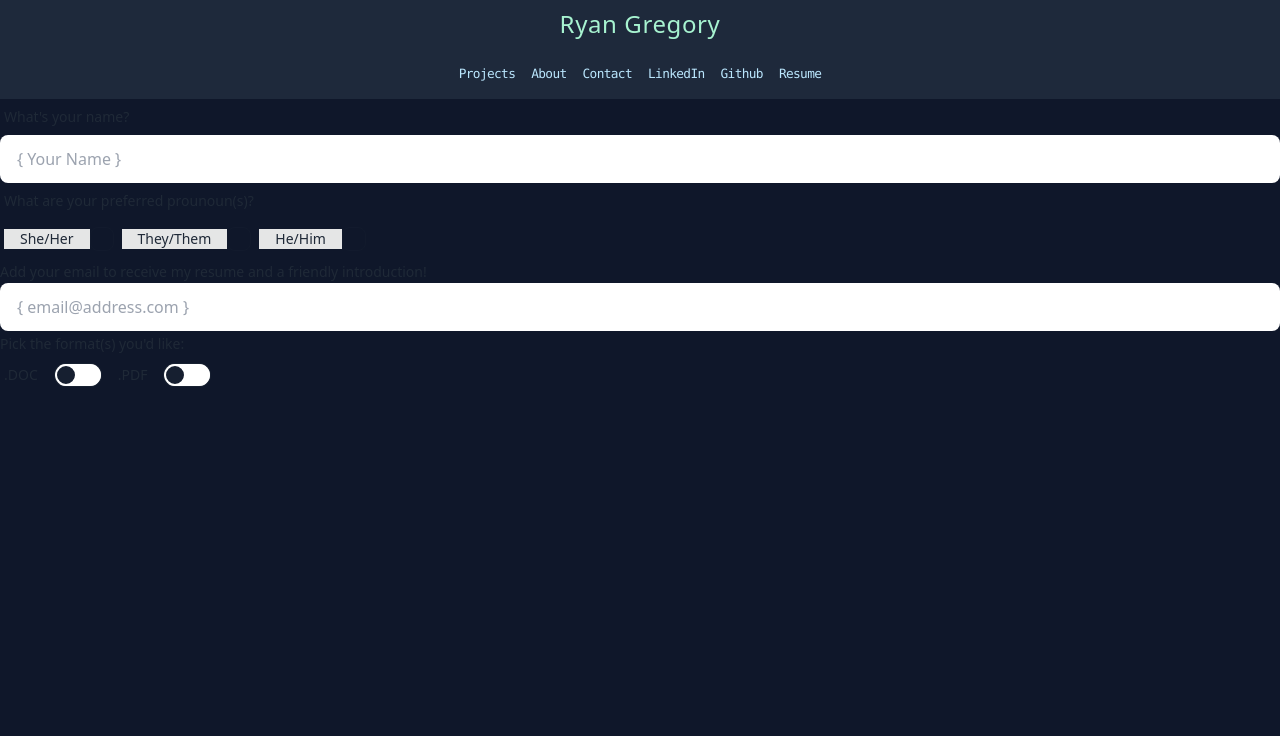
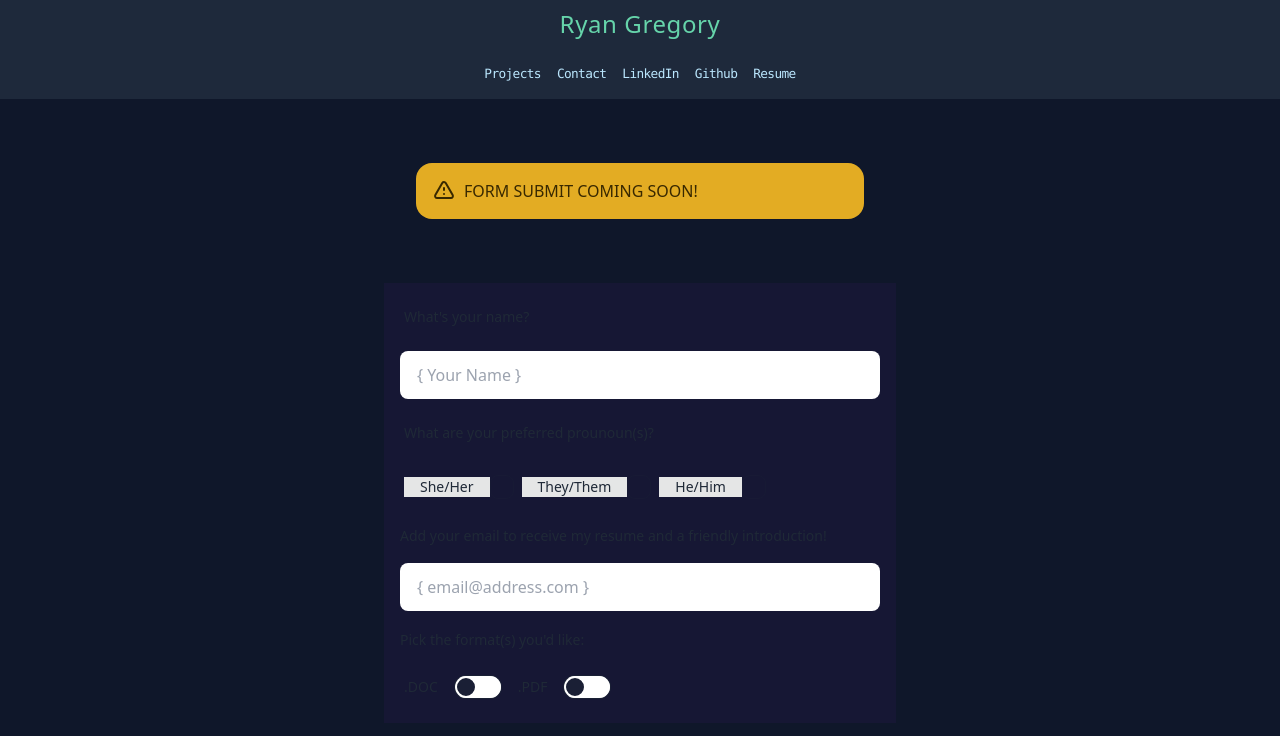
Before and after one commit to middleFiddle/portfolio, a Next.js app: page /contact in a window 1280 px wide. Shown: the top 736 px of the page. Built offline with nearby package versions, Linux system fonts and the light colour scheme.

Commit message:
migrated relevant anchor tags to next <Link>, used daisy to rebuild ugly project card, placeholder for form entry

```diff
--- a/components/CallToAction.js
+++ b/components/CallToAction.js
@@ -1,12 +1,14 @@
 import React from "react"
+import Link from "next/link"
 
 const CallToAction = () => {
   return (
     <button
-      className="max-w-md mx-auto transition-all duration-1000 easy-in-out hover:cursor-pointer border hover:bg-indigo-400 hover:bg-opacity-40 hover:border-slate-400 rounded-md border-slate-500 group flex flex-col justify-center items-center text-center p-1 h-40 bg-opacity-25 bg-indigo-400 "
+      className="max-w-md mx-auto transition-all duration-1000 easy-in-out hover:cursor-pointer border hover:bg-indigo-400 hover:bg-opacity-40 hover:border-slate-400 rounded-md border-slate-500 group flex flex-col justify-center items-center text-center p-1 bg-opacity-10 bg-indigo-400 "
       id="contact-button"
     >
-      <a href="#contact">
+      <Link href="/contact">
+        <a>
           <h6 className="transition-all duration-1000 easy-in-out text-emerald-200 text-lg italic font-serif tracking-tightest group-hover:text-emerald-300 leading-snug ">
             If you are seeking to hire someone with a collaborative mindset,
             strong web development fundamentals, who is driven by genuine
@@ -16,6 +18,7 @@ const CallToAction = () => {
             Recruit me!
           </h2>
         </a>
+      </Link>
     </button>
   )
 }
--- a/components/ContactForm.js
+++ b/components/ContactForm.js
@@ -4,13 +4,16 @@ import React from "react"
 
 const ContactForm = () => {
   return (
-    <form className="form-control">
+    <div className="container mx-auto min-w-lg max-w-lg mt-16 p-4 bg-purple-900 bg-opacity-10">
+      <form className="form-control flex-col space-y-4">
         <label className="label">
           <span className="label-text">What{`\u0027`}s your name?</span>
         </label>
         <input type="text" className="input" placeholder="{ Your Name }" />
         <label className="label">
-        <span className="label-text">What are your preferred prounoun(s)?</span>
+          <span className="label-text">
+            What are your preferred prounoun(s)?
+          </span>
         </label>
         <div className="input-group">
           <label className="label cursor-pointer">
@@ -53,6 +56,7 @@ const ContactForm = () => {
           </label>
         </div>
       </form>
+    </div>
   )
 }
 
--- a/components/Navbar.js
+++ b/components/Navbar.js
@@ -5,18 +5,18 @@ const Navbar = () => {
     <section id="navbar" className="bg-slate-800 text-sky-200">
       <ul className="flex flex-wrap list-none justify-center items-center  gap-4 font-mono tracking-tighter">
         <li className="basis-[100%] text-center">
-          <h1 className="text-emerald-200 hover:text-rose-300 text-2xl font-sans p-0 font-thin tracking-wide">
+          <h1 className="text-emerald-300 hover:text-rose-300 text-2xl font-sans p-0 font-thin tracking-wide text-opacity-90">
             <Link href="/">Ryan Gregory</Link>
           </h1>
         </li>
         <li>
-          <a href="#projects">Projects</a>
+          <Link href="/projects">Projects</Link>
         </li>
+        {/*         <li>
+          <Link href="/about">About</Link>
+        </li> */}
         <li>
-          <a href="#about">About</a>
-        </li>
-        <li>
-          <a href="#contact">Contact</a>
+          <Link href="/contact">Contact</Link>
         </li>
         <li>
           <a href="https://www.linkedin.com/in/ryanwilliamgregory/">LinkedIn</a>
--- a/components/TextBox.js
+++ /dev/null
@@ -1,12 +0,0 @@
-import Link from "next/link"
-import React from "react"
-
-const TextBox = ({ readMe }) => {
-  return (
-    <div className="bg-sky-50 text-slate-800 font-mono text-lg font-thin leading-snug tracking-wide overflow-auto h-72">
-      {readMe}
-    </div>
-  )
-}
-
-export default TextBox
--- a/components/TitleCard.js
+++ b/components/TitleCard.js
@@ -6,7 +6,7 @@ const TitleCard = () => {
       id="title"
       className="bg-gradient-to-l font-sans mb-2 rounded-sm shadow-slate-700 p-1 from-slate-900  bg-slate-800 shadow-sm "
     >
-      <h1 className="text-6xl text-emerald-200 font-thin tracking-widest flex-wrap text-opacity-80 ">
+      <h1 className="text-6xl text-emerald-300 font-thin tracking-widest flex-wrap text-opacity-90 ">
         Ryan Gregory
       </h1>
       <h1 className="text-4xl text-rose-300 font-mono font-thin indent-1 tracking-widest mt-4">
--- a/pages/contact.js
+++ b/pages/contact.js
@@ -2,7 +2,29 @@ import React from "react"
 import ContactForm from "../components/ContactForm"
 
 const contact = () => {
-  return <ContactForm></ContactForm>
+  return (
+    <div>
+      <div className="container max-w-md mx-auto alert alert-warning bg-opacity-90 mt-16">
+        <div>
+          <svg
+            xmlns="http://www.w3.org/2000/svg"
+            className="stroke-current flex-shrink-0 h-6 w-6"
+            fill="none"
+            viewBox="0 0 24 24"
+          >
+            <path
+              strokeLinecap="round"
+              strokeLinejoin="round"
+              strokeWidth="2"
+              d="M12 9v2m0 4h.01m-6.938 4h13.856c1.54 0 2.502-1.667 1.732-3L13.732 4c-.77-1.333-2.694-1.333-3.464 0L3.34 16c-.77 1.333.192 3 1.732 3z"
+            />
+          </svg>
+          <span>FORM SUBMIT COMING SOON!</span>
+        </div>
+      </div>
+      <ContactForm></ContactForm>
+    </div>
+  )
 }
 
 export default contact
--- a/pages/index.js
+++ b/pages/index.js
@@ -49,12 +49,15 @@ export default function Home(
 
   return (
     <div>
-      <div className="flex flex-col justify-center p-16 gap-8 gutter">
-        <section id="intro" className="max-w-md mx-auto">
+      <div className="mt-16">
+        <section
+          id="intro"
+          className="flex-col justify-center max-w-md mx-auto items-center space-y-4"
+        >
           <TitleCard></TitleCard>
           <div
             id="text-box"
-            className="font-serif text-lg leading-relaxed tracking-widest opacity-100 text-indigo-50"
+            className="font-serif text-lg leading-relaxed tracking-widest text-indigo-50"
           >
             <p>
               I{"\u0027"}m a web developer from Atlanta 🍑. I focus on enabling
@@ -72,17 +75,6 @@ export default function Home(
           </div>
           <CallToAction></CallToAction>
         </section>
-
-        <section className="max-w-md mx-auto snap-start" id="projects">
-          <h1 className="text-rose-300 font-mono text-4xl font-thin tracking-wide">
-            Projects
-          </h1>
-          <ProjectCard
-            readMe={
-              "This project began as a replacement for a static landing page is currently being developed into a full-stack application. Built with React and Tailwind in Next.js with Prisma, MySQL through Planetscale, and S3."
-            }
-          ></ProjectCard>
-        </section>
       </div>
       {/*       <footer className={styles.footer}>
         <a
--- a/pages/projects.js
+++ b/pages/projects.js
@@ -1,7 +1,34 @@
-import React from "react"
+import ProjectCard from "../components/ProjectCard"
 
 const projects = () => {
-  return <div>projects</div>
+  return (
+    <div
+      className="container
+     max-w-xl mx-auto mt-16 transition duration-1000 group "
+    >
+      <h2 className="text-rose-300 text-3xl leading-loose">Projects</h2>
+      <div className="carousel">
+        <ProjectCard id="project1" />
+        <ProjectCard id="project2" />
+        <ProjectCard id="project3" />
+        <ProjectCard id="project4" />
+      </div>
+      <div className="flex justify-center w-full py-2 gap-2 [overflow-anchor-none]">
+        <a href="#project1" className="btn btn-xs">
+          1
+        </a>
+        <a href="#project2" className="btn btn-xs">
+          2
+        </a>
+        <a href="#project3" className="btn btn-xs">
+          3
+        </a>
+        <a href="#project4" className="btn btn-xs">
+          4
+        </a>
+      </div>
+    </div>
+  )
 }
 
 export default projects
```
Also changed, not shown: components/ProjectCard.js (+17 -9 lines). Lines whose indentation alone changed are shown as unchanged.
